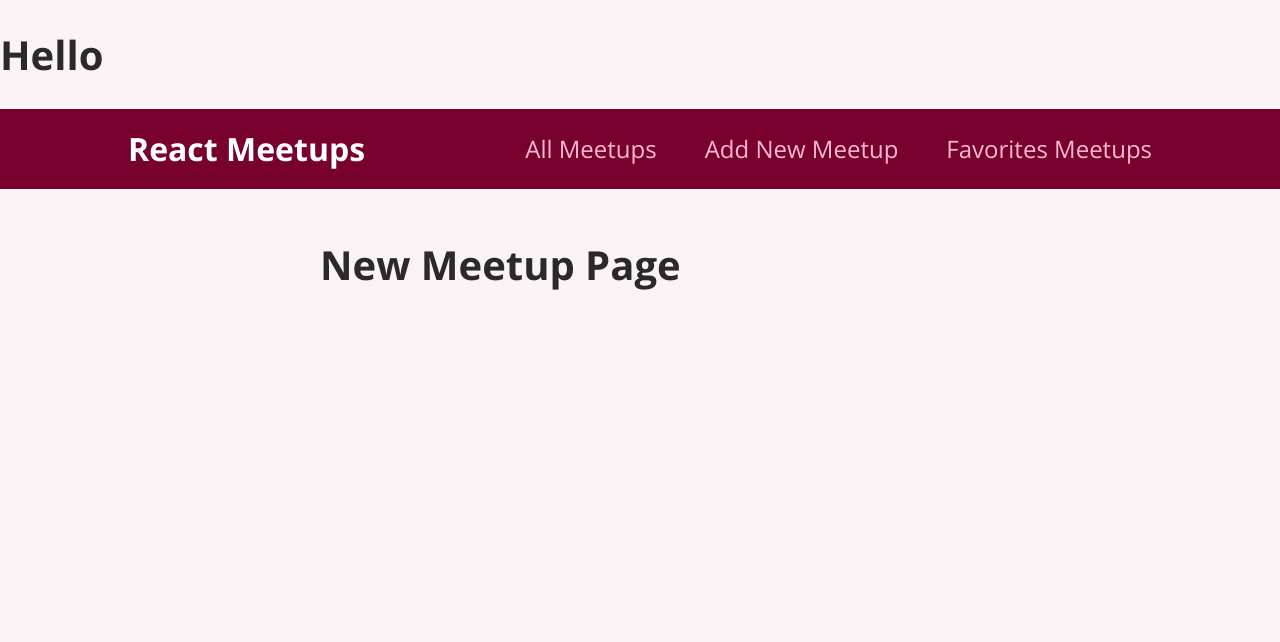
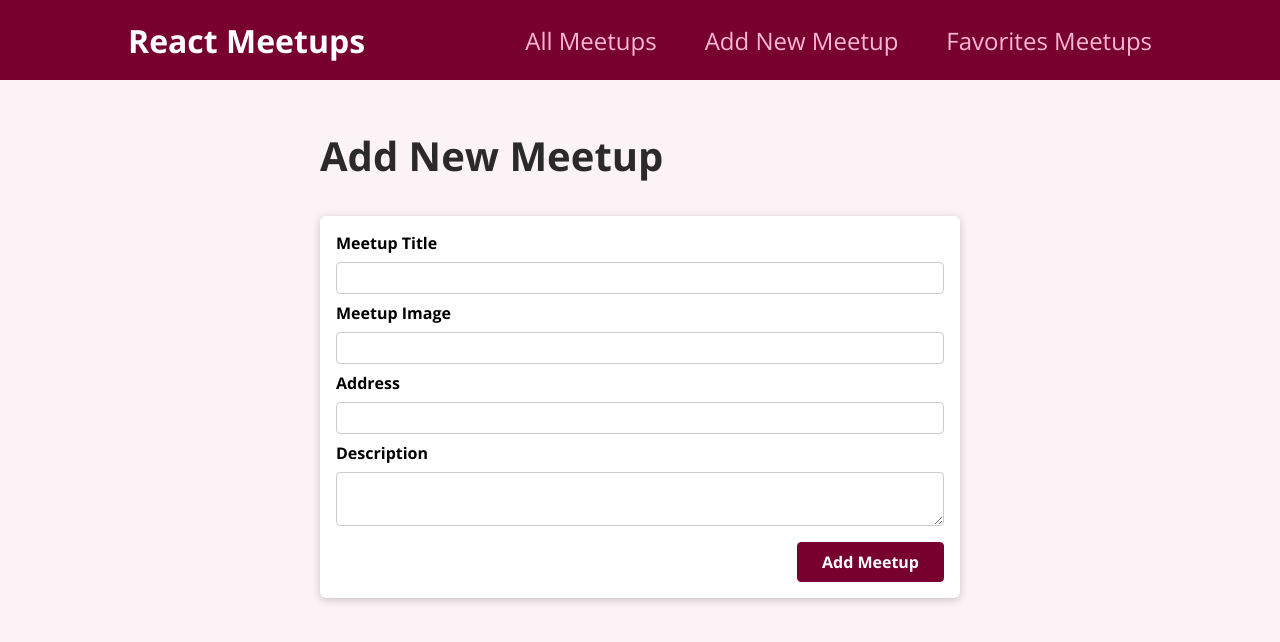
Before and after one commit to imminist/reactjs, a React (Create React App) app: page /new-meetup in a window 1280 px wide. Shown: the top 642 px of the page. Built offline with nearby package versions, Linux system fonts and the light colour scheme.

Commit message:
useEffect

```diff
--- a/src/App.js
+++ b/src/App.js
@@ -7,7 +7,6 @@ import Layout from './components/layout/Layout'
 function App() {
   return (
     <div>
-      <h1>Hello</h1>
       <BrowserRouter>
         <Layout>
           <Routes>
--- a/src/components/meetups/MeetupItem.js
+++ b/src/components/meetups/MeetupItem.js
@@ -1,4 +1,4 @@
-import Card from '../ui/Card.js'
+import Card from '../ui/Card'
 import classes from './MeetupItem.module.css'
 
 function MeetupItem(props) {
@@ -13,8 +13,8 @@ function MeetupItem(props) {
           <address>{props.address}</address>
           <p>{props.description}</p>
         </div>
-        <div>
-          <button className={classes.actions}>To Favorites</button>
+        <div className={classes.actions}>
+          <button>To Favorites</button>
         </div>
       </Card>
     </li>
--- /dev/null
+++ b/src/components/meetups/NewMeetupForm.js
@@ -0,0 +1,57 @@
+import { useRef } from 'react'
+import Card from '../ui/Card'
+import classes from './NewMeetupForm.module.css'
+
+function NewMeetupForm(props) {
+  const titleInputRef = useRef()
+  const imageInputRef = useRef()
+  const addressInputRef = useRef()
+  const descriptionInputRef = useRef()
+
+  function submitHandler(event) {
+    event.preventDefault()
+    const enteredTitle = titleInputRef.current.value
+    const enteredImage = imageInputRef.current.value
+    const enteredAddress = addressInputRef.current.value
+    const enteredDescription = descriptionInputRef.current.value
+    const meetupData = {
+      title: enteredTitle,
+      image: enteredImage,
+      address: enteredAddress,
+      description: enteredDescription,
+    }
+    props.onAddMeetup(meetupData)
+  }
+  return (
+    <Card>
+      <form className={classes.form} onSubmit={submitHandler}>
+        <div className={classes.control}>
+          <label htmlFor="title">Meetup Title</label>
+          <input type="text" required id="title" ref={titleInputRef}></input>
+        </div>
+        <div className={classes.control}>
+          <label htmlFor="image">Meetup Image</label>
+          <input type="url" required id="image" ref={imageInputRef} />
+        </div>
+        <div className={classes.control}>
+          <label htmlFor="address">Address</label>
+          <input type="text" required id="address" ref={addressInputRef} />
+        </div>
+        <div className={classes.control}>
+          <label htmlFor="description">Description</label>
+          <textarea
+            id="description"
+            required
+            row="5"
+            ref={descriptionInputRef}
+          ></textarea>
+        </div>
+        <div className={classes.actions}>
+          <button>Add Meetup</button>
+        </div>
+      </form>
+    </Card>
+  )
+}
+
+export default NewMeetupForm
--- /dev/null
+++ b/src/components/meetups/NewMeetupForm.module.css
@@ -0,0 +1,45 @@
+.form {
+  padding: 1rem;
+}
+
+.control {
+  margin-bottom: 0.5rem;
+}
+
+.control label {
+  display: block;
+  font-weight: bold;
+  margin-bottom: 0.5rem;
+}
+
+.control input,
+.control textarea {
+  display: block;
+  font: inherit;
+  border-radius: 4px;
+  border: 1px solid #ccc;
+  padding: 0.25rem;
+  width: 100%;
+}
+
+.actions {
+  margin-top: 1rem;
+  text-align: right;
+}
+
+.actions button {
+  font: inherit;
+  cursor: pointer;
+  background-color: #77002e;
+  color: white;
+  padding: 0.5rem 1.5rem;
+  border: 1px solid #77002e;
+  border-radius: 4px;
+  font-weight: bold;
+}
+
+.actions button:hover,
+.actions button:active {
+  background-color: #a50e48;
+  border-color: #a50e48;
+}
--- a/src/pages/AllMeetups.js
+++ b/src/pages/AllMeetups.js
@@ -1,30 +1,47 @@
+import { useState, useEffect } from 'react'
+
 import MeetupList from '../components/meetups/MeetupList'
-const DUMMY_DATA = [
-  {
-    id: 'm1',
-    title: 'This is a first meetup',
-    image:
-      'https://upload.wikimedia.org/wikipedia/commons/thumb/d/d3/Stadtbild_M%C3%BCnchen.jpg/2560px-Stadtbild_M%C3%BCnchen.jpg',
-    address: 'Meetupstreet 5, 12345 Meetup City',
-    description:
-      'This is a first, amazing meetup which you definitely should not miss. It will be a lot of fun!',
-  },
-  {
-    id: 'm2',
-    title: 'This is a second meetup',
-    image:
-      'https://upload.wikimedia.org/wikipedia/commons/thumb/d/d3/Stadtbild_M%C3%BCnchen.jpg/2560px-Stadtbild_M%C3%BCnchen.jpg',
-    address: 'Meetupstreet 5, 12345 Meetup City',
-    description:
-      'This is a first, amazing meetup which you definitely should not miss. It will be a lot of fun!',
-  },
-]
 
 function AllMeetupsPage() {
+  const [isLoading, setIsLoading] = useState(true)
+  const [loadedMeetups, setLoadedMeetups] = useState([])
+
+  useEffect(() => {
+    setIsLoading(true)
+    fetch(
+      'https://react-app-22e74-default-rtdb.asia-southeast1.firebasedatabase.app/meetups.json'
+    )
+      .then((response) => {
+        return response.json()
+      })
+      .then((data) => {
+        const meetups = []
+
+        for (const key in data) {
+          const meetup = {
+            id: key,
+            ...data[key],
+          }
+          meetups.push(meetup)
+        }
+        setIsLoading(false)
+        setLoadedMeetups(meetups)
+        console.log(data)
+      })
+  }, [])
+
+  if (isLoading) {
+    return (
+      <section>
+        <p>Loading...</p>
+      </section>
+    )
+  }
+
   return (
     <section>
       <h1>All Meetups</h1>
-      <MeetupList meetups={DUMMY_DATA} />
+      <MeetupList meetups={loadedMeetups} />
     </section>
   )
 }
--- a/src/pages/NewMeetup.js
+++ b/src/pages/NewMeetup.js
@@ -1,8 +1,29 @@
+import { useNavigate } from 'react-router-dom'
+
+import NewMeetupForm from '../components/meetups/NewMeetupForm'
+
 function NewMeetupPage() {
+  const navigate = useNavigate()
+
+  function addMeetupHandler(meetupData) {
+    fetch(
+      'https://react-app-22e74-default-rtdb.asia-southeast1.firebasedatabase.app/meetups.json',
+      {
+        method: 'POST',
+        body: JSON.stringify(meetupData),
+        header: {
+          'Content-Type': 'application/json',
+        },
+      }
+    ).then(() => {
+      navigate.push('/')
+    })
+  }
   return (
-    <div>
-      <h1>New Meetup Page</h1>
-    </div>
+    <section>
+      <h1>Add New Meetup</h1>
+      <NewMeetupForm onAddMeetup={addMeetupHandler} />
+    </section>
   )
 }
 export default NewMeetupPage
```
